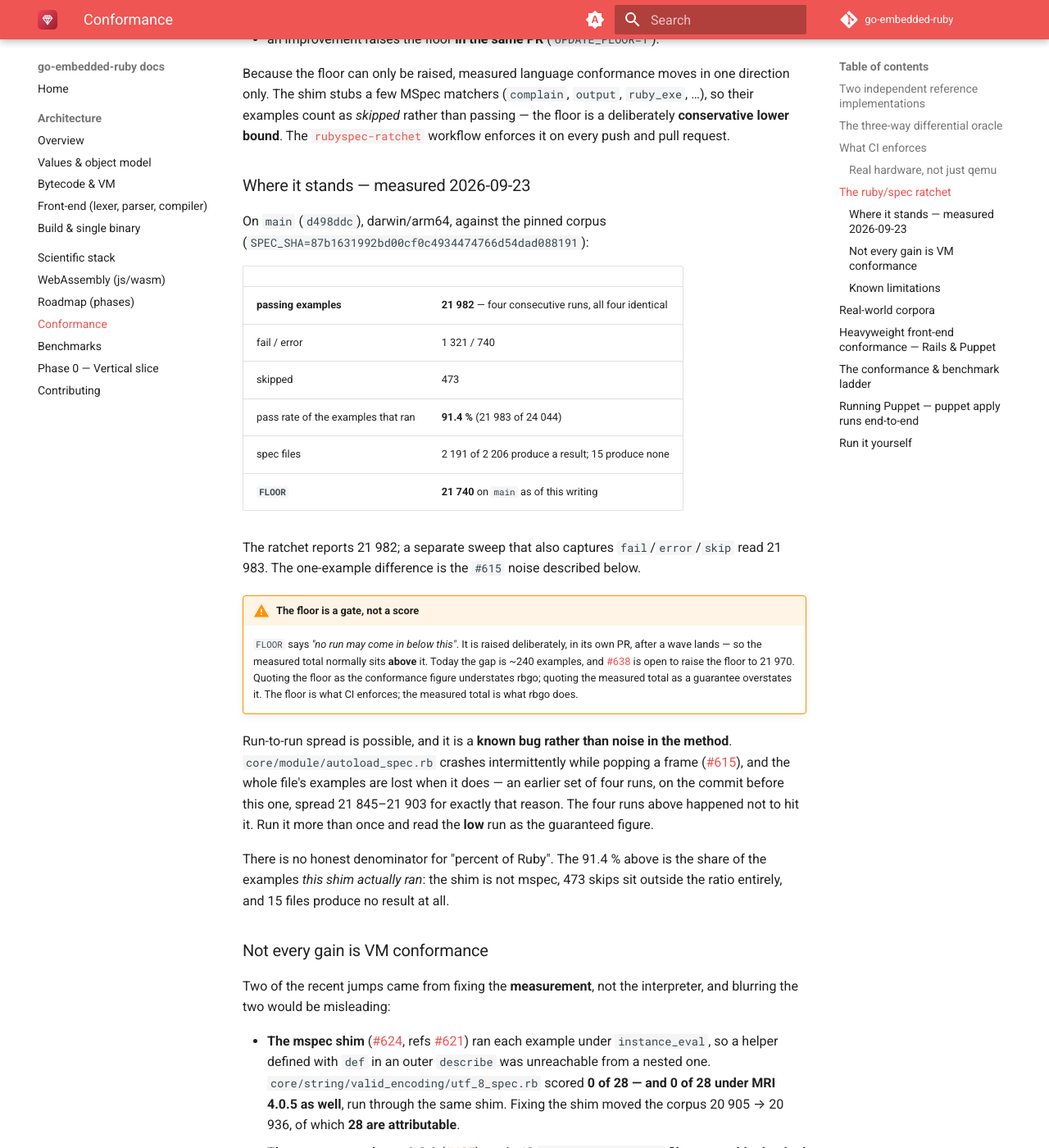
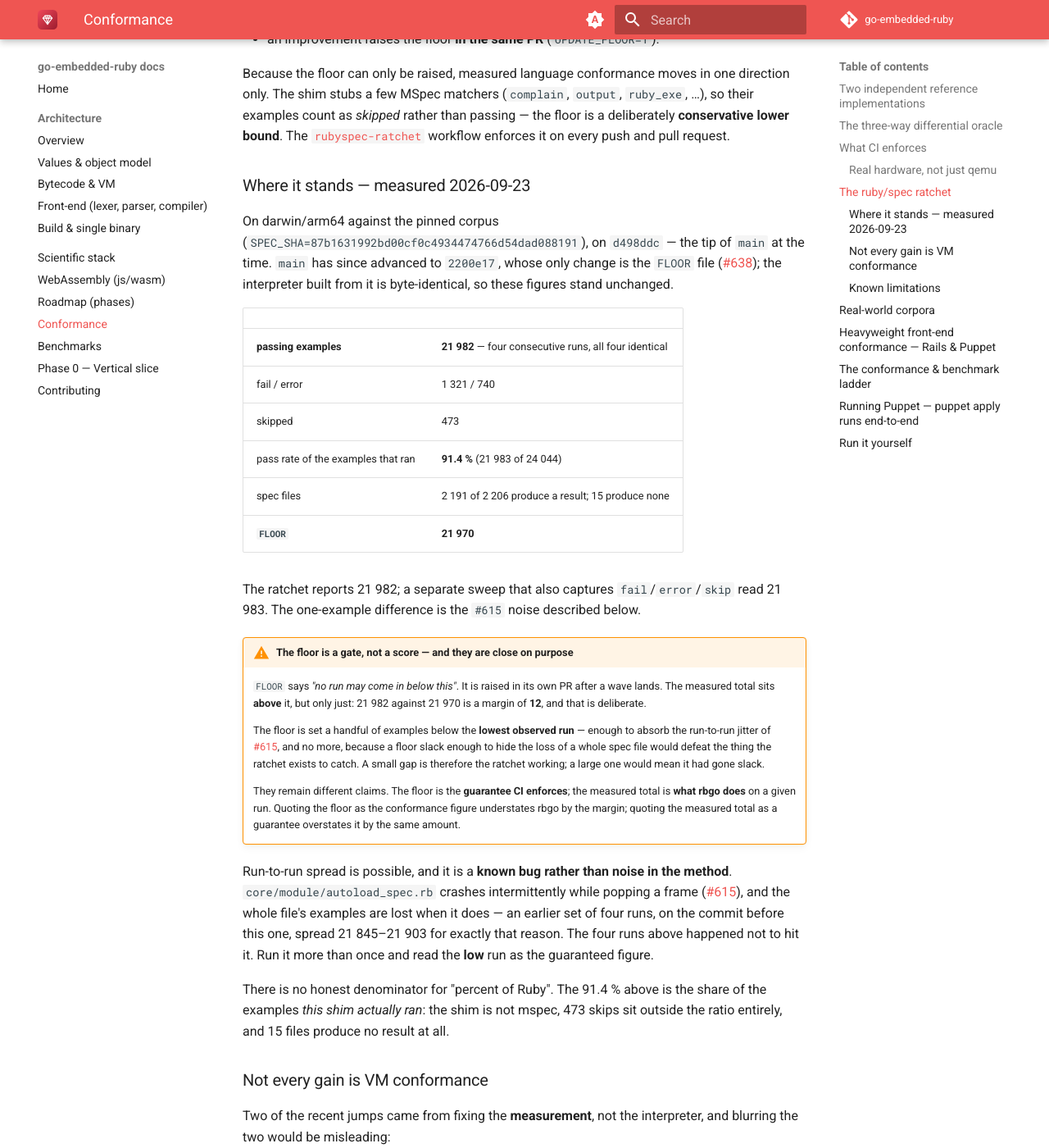
Before and after one commit to go-embedded-ruby/docs, an MkDocs documentation site: the page built from docs/conformance.md, in a window 1280 px wide and 1400 px high, scrolled down 2371 px. Shown: the whole window at 82% size. Built offline with MkDocs 1.6.1 and Material for MkDocs 9.7.7, drawn with Linux system fonts in a browser that asks for light colours; the version menu is left out.

Commit message:
conformance: the floor IS 21,970 — #638 merged
#638 merged at 18:02Z; FLOOR on origin/main is 21970, re-read from the tree.
The page phrased it as a pending proposal.

The arithmetic mattered more than the link: the admonition computed the gap as
"~240 examples" against a floor of 21,740. The margin is 12.

Rewrote the admonition rather than swapping the number in. The old wording said
the measured total "normally sits above" the floor and the floor is "raised
deliberately after a wave", which leaves a reader wondering why 21 982 and
21 970 are nearly equal. #638 states the rule, and its own numbers confirm it
(lowest run 21981, floor 21970, eleven below): the floor is set a handful of
examples below the LOWEST observed run -- enough for the #615 jitter and no
more, because a floor slack enough to hide the loss of a whole spec file would
defeat what the ratchet exists to catch. A small gap is the ratchet working.

Provenance: measured on d498ddc; main is now 2200e17, whose only change is the
FLOOR file, and the binary rebuilt from it is byte-identical, so the figures
carry over rather than being assumed to. #638 now appears once, as that
provenance, not as a pending proposal.

roadmap.md: the same 21 740 -> 21 970.

Co-Authored-By: Claude Opus 5 <noreply@anthropic.com>

```diff
--- a/docs/conformance.md
+++ b/docs/conformance.md
@@ -109,8 +109,11 @@ workflow enforces it on every push and pull request.
 
 ### Where it stands — measured 2026-09-23
 
-On `main` (`d498ddc`), darwin/arm64, against the pinned corpus
-(`SPEC_SHA=87b1631992bd00cf0c4934474766d54dad088191`):
+On darwin/arm64 against the pinned corpus
+(`SPEC_SHA=87b1631992bd00cf0c4934474766d54dad088191`), on `d498ddc` — the tip of
+`main` at the time. `main` has since advanced to `2200e17`, whose only change is
+the `FLOOR` file ([#638](https://github.com/go-embedded-ruby/ruby/pull/638)); the
+interpreter built from it is byte-identical, so these figures stand unchanged.
 
 | | |
 | --- | --- |
@@ -119,20 +122,28 @@ On `main` (`d498ddc`), darwin/arm64, against the pinned corpus
 | skipped | 473 |
 | pass rate of the examples that ran | **91.4 %** (21 983 of 24 044) |
 | spec files | 2 191 of 2 206 produce a result; 15 produce none |
-| **`FLOOR`** | **21 740** on `main` as of this writing |
+| **`FLOOR`** | **21 970** |
 
 The ratchet reports 21 982; a separate sweep that also captures
 `fail`/`error`/`skip` read 21 983. The one-example difference is the `#615` noise
 described below.
 
-!!! warning "The floor is a gate, not a score"
-    `FLOOR` says *"no run may come in below this"*. It is raised deliberately, in
-    its own PR, after a wave lands — so the measured total normally sits **above**
-    it. Today the gap is ~240 examples, and
-    [#638](https://github.com/go-embedded-ruby/ruby/pull/638) is open to raise the
-    floor to 21 970. Quoting the floor as the conformance figure understates rbgo;
-    quoting the measured total as a guarantee overstates it. The floor is what CI
-    enforces; the measured total is what rbgo does.
+!!! warning "The floor is a gate, not a score — and they are close on purpose"
+    `FLOOR` says *"no run may come in below this"*. It is raised in its own PR
+    after a wave lands. The measured total sits **above** it, but only just:
+    21 982 against 21 970 is a margin of **12**, and that is deliberate.
+
+    The floor is set a handful of examples below the **lowest observed run** —
+    enough to absorb the run-to-run jitter of
+    [#615](https://github.com/go-embedded-ruby/ruby/issues/615), and no more,
+    because a floor slack enough to hide the loss of a whole spec file would
+    defeat the thing the ratchet exists to catch. A small gap is therefore the
+    ratchet working; a large one would mean it had gone slack.
+
+    They remain different claims. The floor is the **guarantee CI enforces**; the
+    measured total is **what rbgo does** on a given run. Quoting the floor as the
+    conformance figure understates rbgo by the margin; quoting the measured total
+    as a guarantee overstates it by the same amount.
 
 Run-to-run spread is possible, and it is a **known bug rather than noise in the
 method**. `core/module/autoload_spec.rb` crashes intermittently while popping a
@@ -168,7 +179,7 @@ interpreter, and blurring the two would be misleading:
 Both are gains in what the measurement can **see**, not in what the VM can
 **do**. The rest of the climb is the VM: the floor went from **6 000** when the
 ratchet landed on 2026-08-03
-([#263](https://github.com/go-embedded-ruby/ruby/pull/263)) to **21 740** today,
+([#263](https://github.com/go-embedded-ruby/ruby/pull/263)) to **21 970** today,
 across 27 conformance waves.
 
 ### Known limitations
```
Also changed, not shown: docs/roadmap.md (+1 -1 lines).
